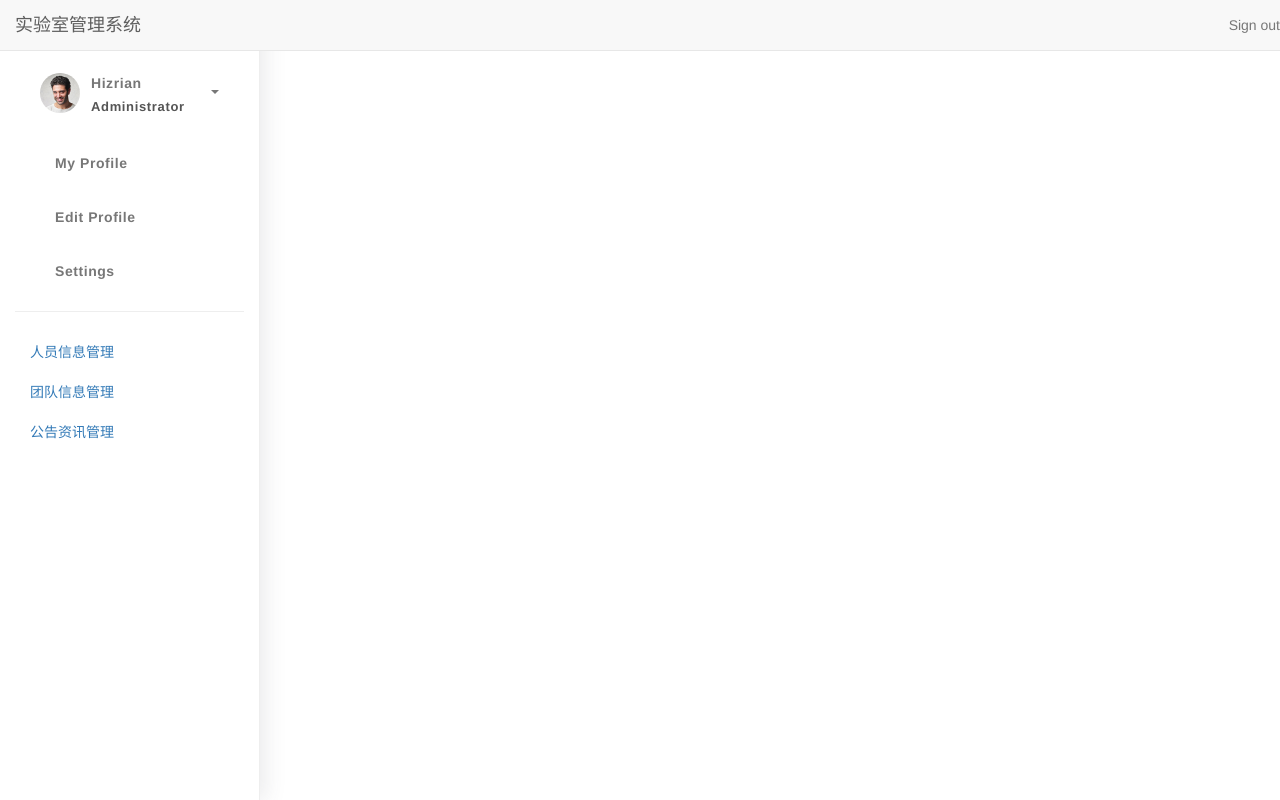
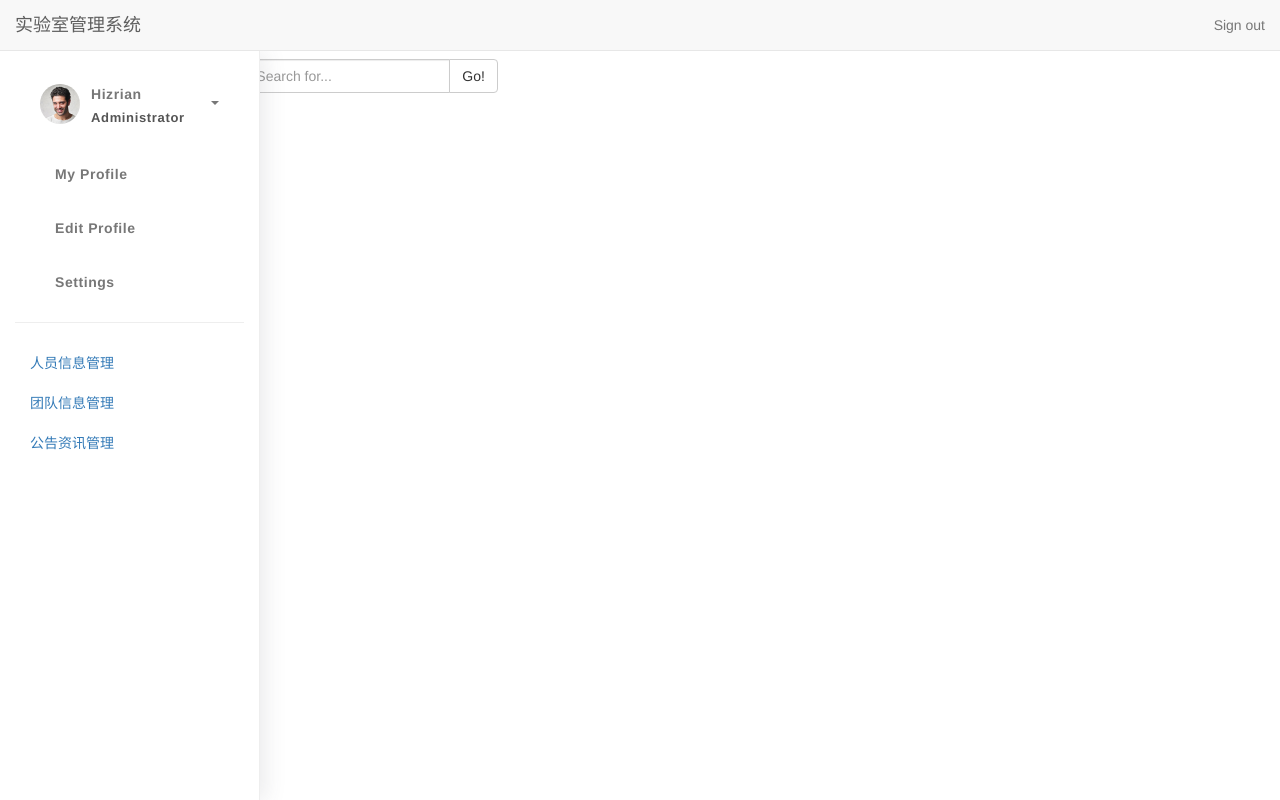
Before and after one commit to xjnnb/webwork, a PHP site: page / in a window 1280 px wide. Run offline with PHP 8.4, Linux system fonts and the light colour scheme; some libraries are stand-ins or nearby versions.

Commit message:
Beauty Codes & Adjust Row Style

```diff
--- a/asset/css/ready.css
+++ b/asset/css/ready.css
@@ -1,8 +1,11 @@
 
-
+.main { /* 避免main部分被导航栏覆盖 */
+  position: fixed;
+  top: 51px;
+}
 .sidebar {
   position: fixed;
-  top: 0;
+  top: 51px;
   bottom: 0;
   left: 0;
   width: 260px;
--- a/index.html
+++ b/index.html
@@ -1,6 +1,6 @@
-
 <!DOCTYPE html>
 <html lang="zh-CN">
+
 <head>
     <meta charset="utf-8">
     <meta http-equiv="X-UA-Compatible" content="IE=edge">
@@ -20,7 +20,8 @@
 
     <!-- Custom styles for this template -->
     <link href="dashboard.css" rel="stylesheet">
-    <link rel="stylesheet" href="https://fonts.googleapis.com/css?family=Nunito:200,200i,300,300i,400,400i,600,600i,700,700i,800,800i,900,900i">
+    <link rel="stylesheet"
+        href="https://fonts.googleapis.com/css?family=Nunito:200,200i,300,300i,400,400i,600,600i,700,700i,800,800i,900,900i">
     <link rel="stylesheet" href="asset/css/ready.css">
     <link rel="stylesheet" href="asset/css/demo.css">
     <!-- Just for debugging purposes. Don't actually copy these 2 lines! -->
@@ -35,11 +36,11 @@
 </head>
 
 <body>
+    <nav class="navbar navbar-default navbar-fixed-top">
         <div class="container-fluid">
-    <nav class="navbar navbar-default navbar-fixed-top">
-
             <div class="navbar-header">
-            <button type="button" class="navbar-toggle collapsed" data-toggle="collapse" data-target="#navbar" aria-expanded="false" aria-controls="navbar">
+                <button type="button" class="navbar-toggle collapsed" data-toggle="collapse" data-target="#navbar"
+                    aria-expanded="false" aria-controls="navbar">
                     <span class="sr-only">Toggle navigation</span>
                     <span class="icon-bar"></span>
                     <span class="icon-bar"></span>
@@ -65,17 +66,13 @@
                 <!--                </div>-->
                 <!--            </form>-->
             </div>
+        </div>
+    </nav>
 
-</nav>
-</div>
     <div class="container-fluid">
-
-
         <div class="row">
             <div class="col-sm-3 col-md-2 sidebar">
                 <ul class="nav nav-sidebar">
-
-                <li class="active"><a href="#">Overview <span class="sr-only">(current)</span></a></li>
                     <div class="user">
                         <div class="photo">
                             <img src="asset/img/profile.jpg">
@@ -118,7 +115,7 @@
                 </ul>
 
             </div>
-        <div class="col-sm-9 col-md-10 ">
+            <div class="col-sm-9 col-sm-offset-3 col-md-10 col-md-offset-2 main">
                 <form class="navbar-left navbar-form nav-search mr-md-3" action="">
                     <div class="input-group">
                         <input type="text" class="form-control" placeholder="Search for...">
@@ -140,11 +137,14 @@
 ================================================== -->
     <!-- Placed at the end of the document so the pages load faster -->
     <script src="https://cdn.bootcss.com/jquery/1.12.4/jquery.min.js"></script>
-<script>window.jQuery || document.write('<script src="../../assets/js/vendor/jquery.min.js"><\/script>')</script>
+    <script>
+        window.jQuery || document.write('<script src="../../assets/js/vendor/jquery.min.js"><\/script>')
+    </script>
     <script src="https://cdn.bootcss.com/bootstrap/3.3.7/js/bootstrap.min.js"></script>
     <!-- Just to make our placeholder images work. Don't actually copy the next line! -->
     <script src="../../assets/js/vendor/holder.min.js"></script>
     <!-- IE10 viewport hack for Surface/desktop Windows 8 bug -->
     <script src="../../assets/js/ie10-viewport-bug-workaround.js"></script>
 </body>
+
 </html>
```
Lines whose indentation alone changed are shown as unchanged.
